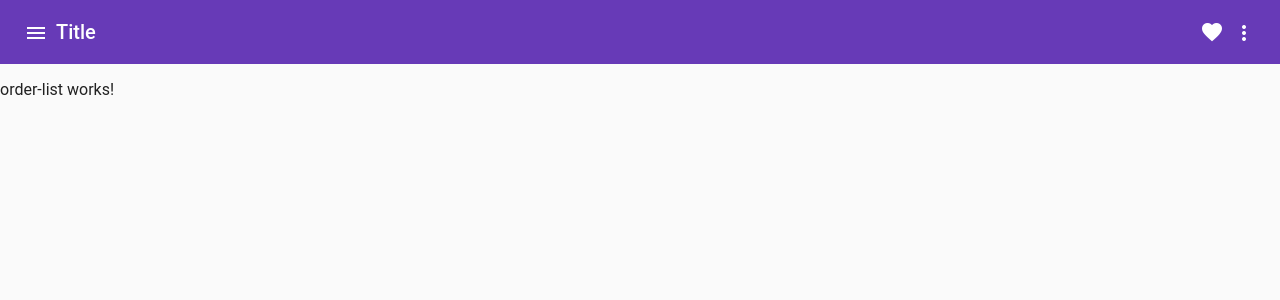
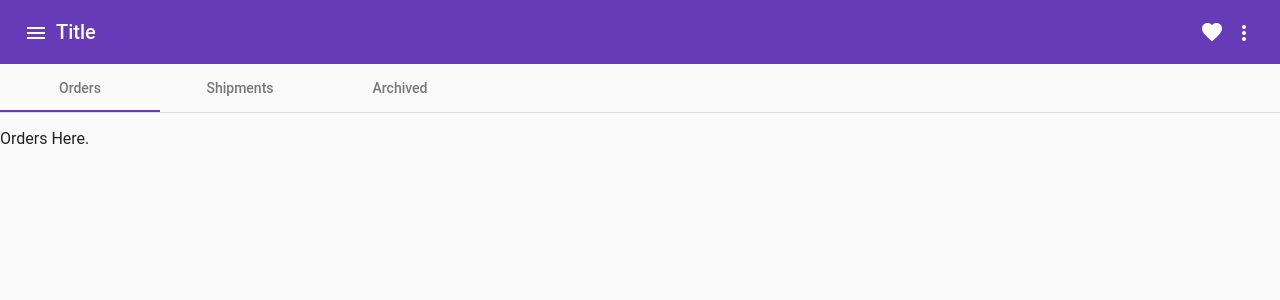
Before and after one commit to Sharky28/CmsApp, an Angular app: page /orders in a window 1280 px wide. Shown: the top 300 px of the page. Built offline with nearby package versions, Linux system fonts and the light colour scheme.

Commit message:
added tabs (lazy loaded)

```diff
--- a/src/app/orders/order-list/order-list.component.html
+++ b/src/app/orders/order-list/order-list.component.html
@@ -1 +1,17 @@
-<p>order-list works!</p>
+<mat-tab-group>
+    <mat-tab label="Orders">
+        <ng-template matTabContent>
+            <p>Orders Here.</p>
+        </ng-template>
+    </mat-tab>
+    <mat-tab label="Shipments">
+        <ng-template matTabContent>
+        </ng-template>
+        <p>Shipments Here.</p>
+    </mat-tab>
+    <mat-tab label="Archived">
+        <ng-template matTabContent>
+        </ng-template>
+        <p>Really old orders here.</p>
+    </mat-tab>
+</mat-tab-group>
--- a/src/app/orders/orders.module.ts
+++ b/src/app/orders/orders.module.ts
@@ -4,11 +4,15 @@ import { CommonModule } from '@angular/common';
 import { OrdersRoutingModule } from './orders-routing.module';
 import { OrderListComponent } from './order-list/order-list.component';
 
+// Material components
+
+import{MatTabsModule} from '@angular/material/tabs';
 @NgModule({
   declarations: [OrderListComponent],
   imports: [
     CommonModule,
-    OrdersRoutingModule
+    OrdersRoutingModule,
+    MatTabsModule
   ]
 })
 export class OrdersModule { }
```
